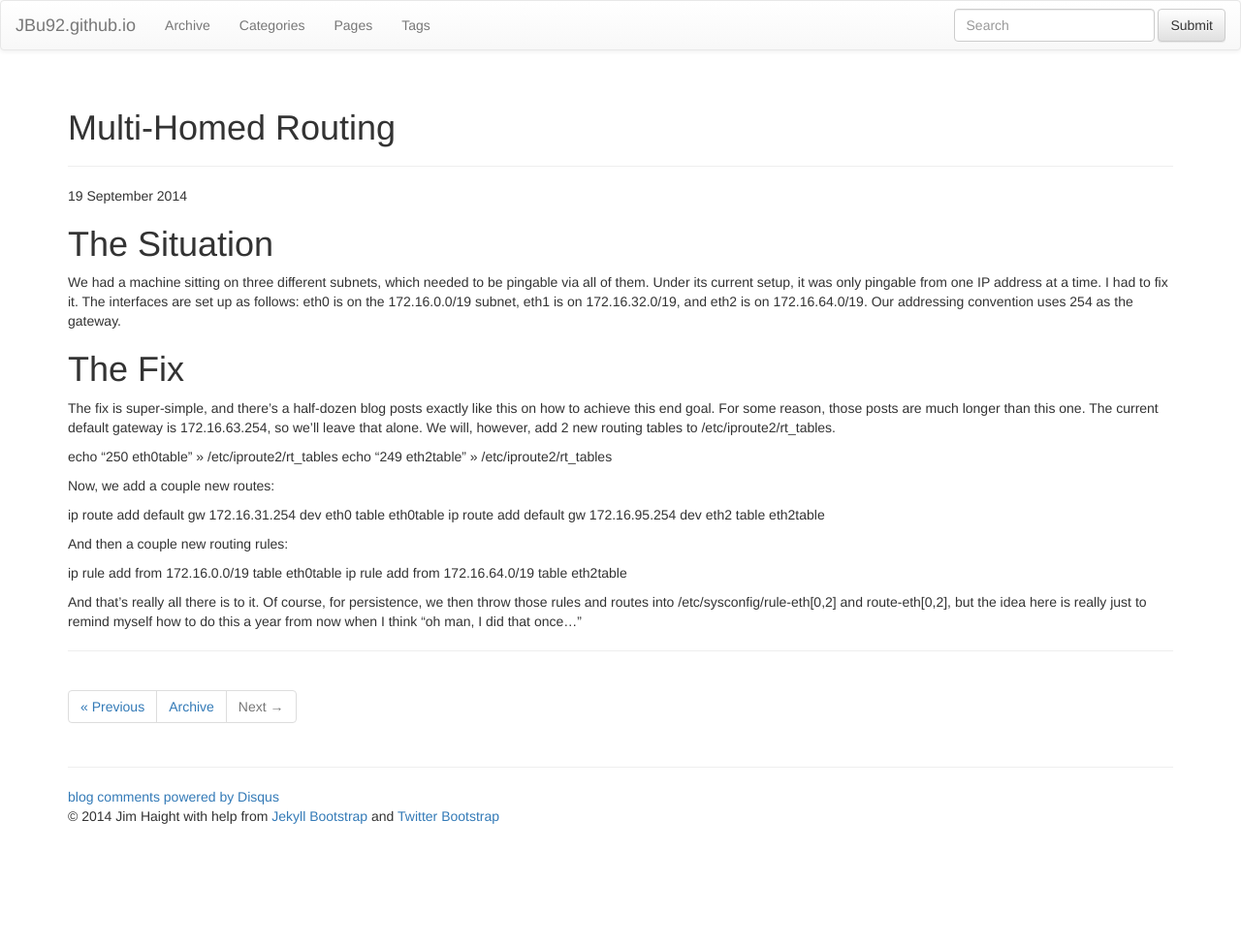
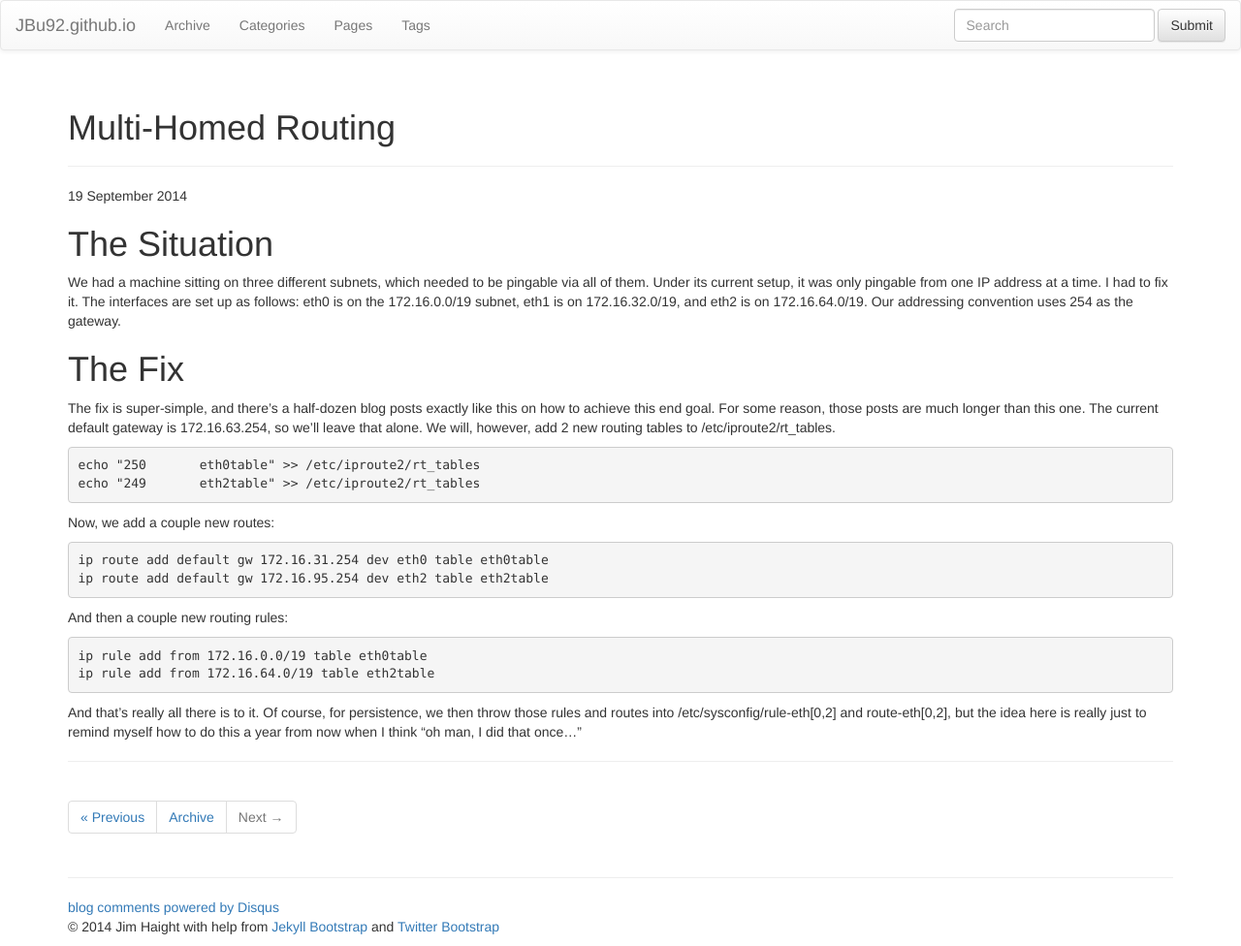
Before and after one commit to jbu92/jbu92.github.io, a Jekyll site: the page built from _posts/2014-09-19-multi-homed-routing.md, in a window 1280 px wide. Shown: the whole page at 97% size. Built offline with Jekyll 4.4.1, drawn with Linux system fonts in a browser that asks for light colours; nearby versions of some CDN libraries; library files that are not in the unit come from our copies; comment, search, counter and statistics services are not loaded; before the commit the page ends 900 px from its top, so only the background shows below that.

Commit message:
modified multi homed routing

```diff
--- a/_posts/2014-09-19-multi-homed-routing.md
+++ b/_posts/2014-09-19-multi-homed-routing.md
@@ -17,17 +17,21 @@ The fix is super-simple, and there's a half-dozen blog posts exactly like this o
 The current default gateway is 172.16.63.254, so we'll leave that alone.
 We will, however, add 2 new routing tables to /etc/iproute2/rt_tables.
 
+{% highlight bash %}
 echo "250	eth0table" >> /etc/iproute2/rt_tables
 echo "249	eth2table" >> /etc/iproute2/rt_tables
+{% endhighlight %}
 
 Now, we add a couple new routes:
-
+{% highlight bash %}
 ip route add default gw 172.16.31.254 dev eth0 table eth0table
 ip route add default gw 172.16.95.254 dev eth2 table eth2table
-
+{%endhighlight%}
 And then a couple new routing rules:
 
+{% highlight bash %}
 ip rule add from 172.16.0.0/19 table eth0table
 ip rule add from 172.16.64.0/19 table eth2table
+{%endhighlight%}
 
 And that's really all there is to it. Of course, for persistence, we then throw those rules and routes into /etc/sysconfig/rule-eth[0,2] and route-eth[0,2], but the idea here is really just to remind myself how to do this a year from now when I think "oh man, I did that once..."
```
